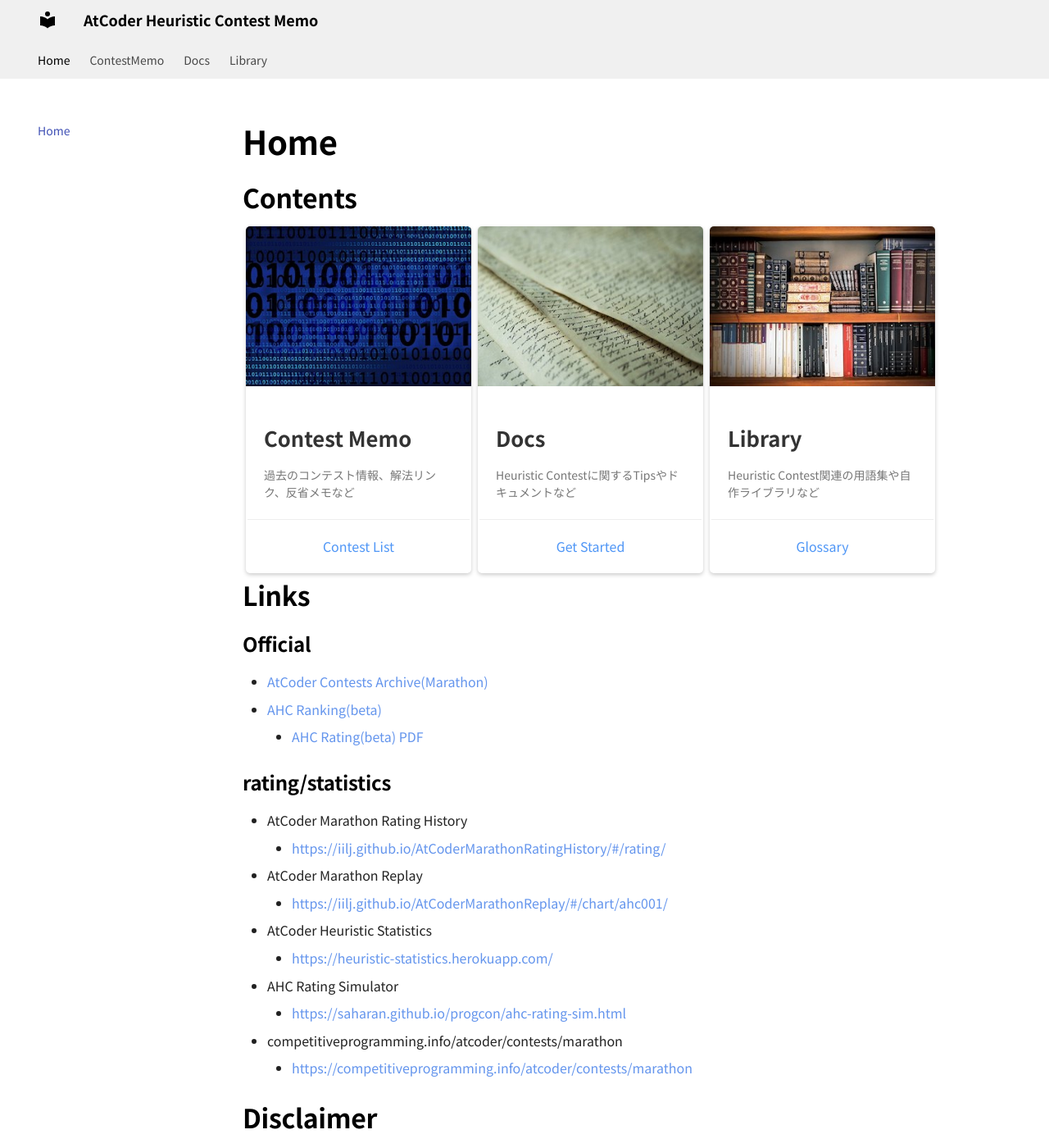
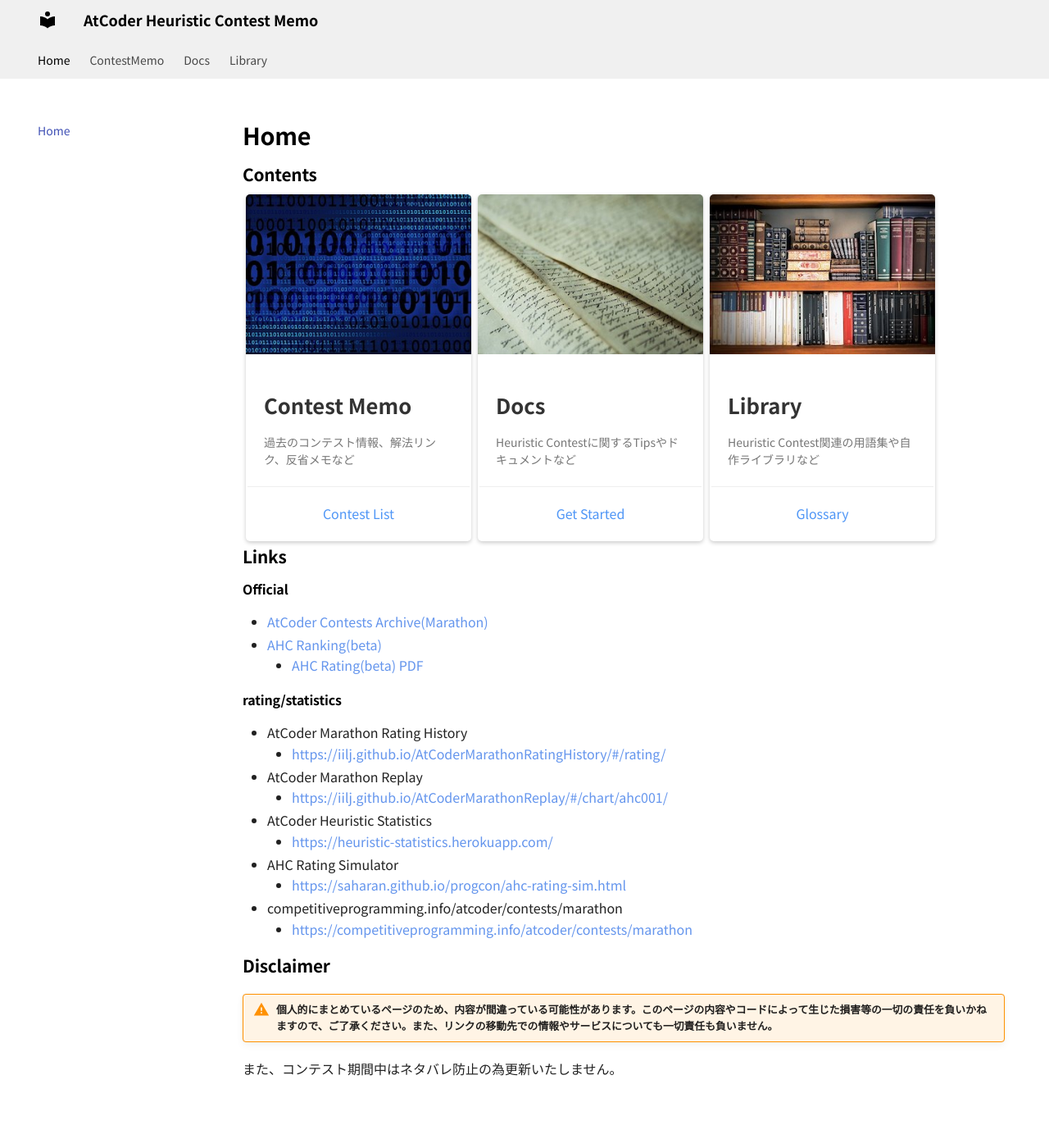
Before and after one commit to jetbead/AtCoderHeuristicContestMemo, an MkDocs documentation site: the page built from docs/index.md, in a window 1280 px wide and 1400 px high. Shown: the whole window at 82% size. Built offline with MkDocs 1.6.1 and Material for MkDocs 9.7.7, drawn with Linux system fonts in a browser that asks for light colours; some web fonts are replaced.

Commit message:
modify css

```diff
--- a/docs/css/custom.css
+++ b/docs/css/custom.css
@@ -34,7 +34,7 @@
 }
 
 .md-typeset h1 {
-  font-size: 2.5em;
+  font-size: 1.8em;
   font-weight: bold;
   margin: 0 0 0.5em;
   color: black;
@@ -42,7 +42,7 @@
 }
 
 .md-typeset h2 {
-  font-size: 2em;
+  font-size: 1.3em;
   font-weight: bold;
   margin: 0 0 0.3em;
   color: black;
@@ -50,12 +50,21 @@
 }
 
 .md-typeset h3 {
-  font-size: 1.5em;
+  font-size: 1.0em;
   font-weight: bold;
   margin: 0 0 0.3em;
   color: black;
   /*border-bottom: 1px solid #ccc;*/
 }
+
+.md-typeset ul li {
+  margin-bottom: 0.15em;
+}
+.md-typeset ul li ul {
+  margin: 0;
+}
+
+
 
 /* for card */
 .box {
```
